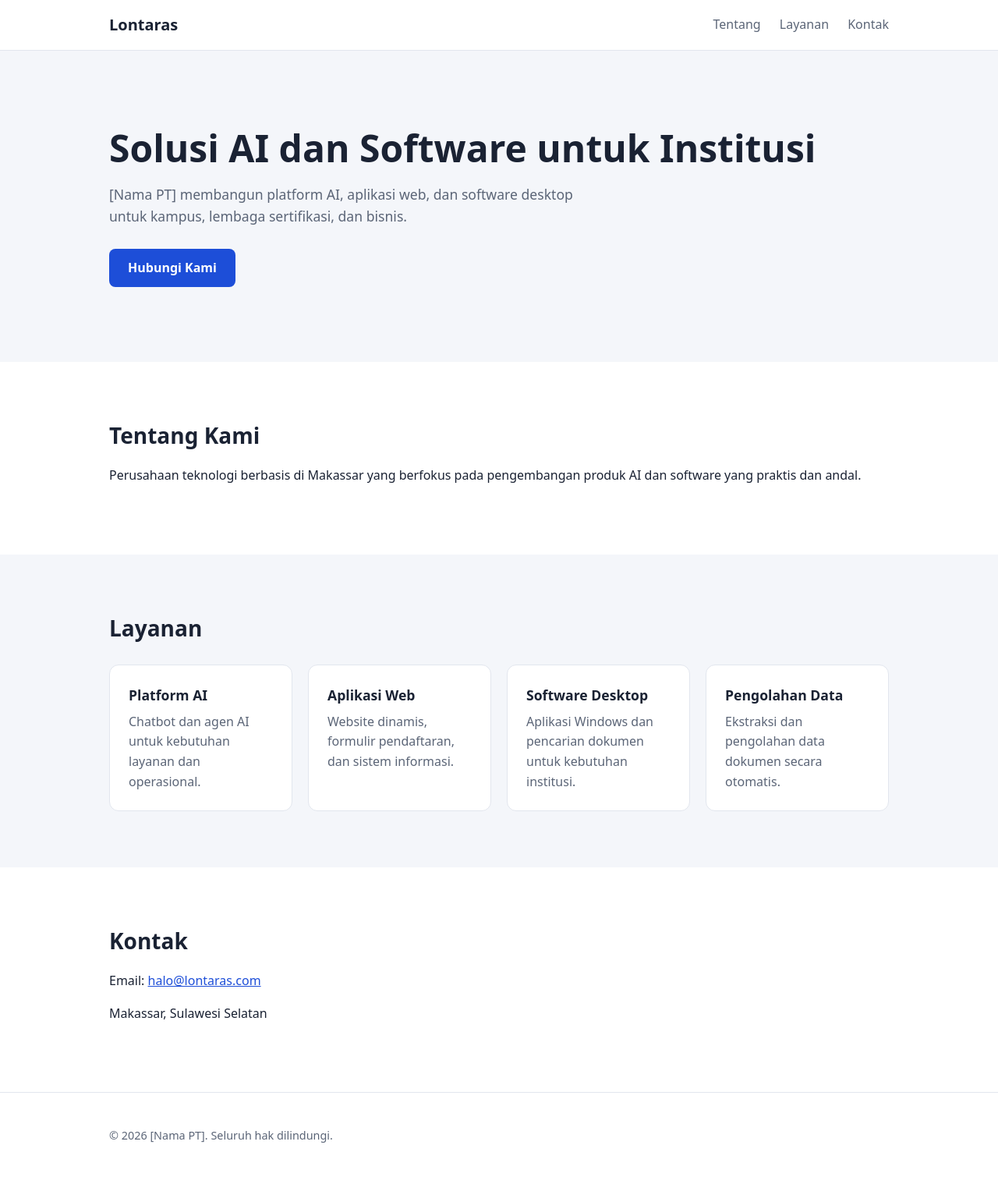
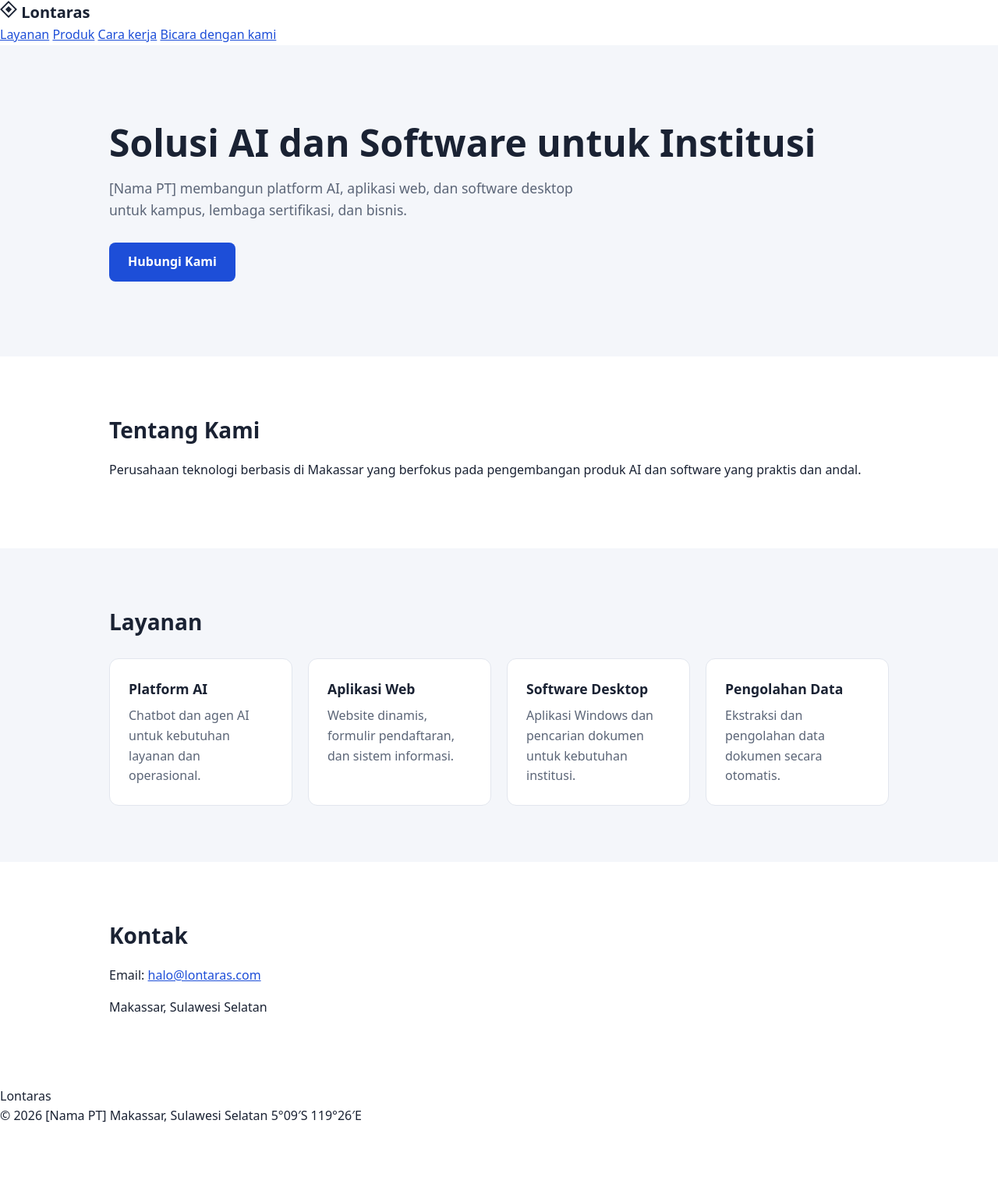
Before and after one commit to jefribuloup/lontaras, a Flask app: page / in a window 1280 px wide. Shown: the whole page at 78% size. After the commit the page ends 1439 px from the top, so only its background shows below. Run offline with Flask 3, Linux system fonts and the light colour scheme.

Commit message:
Update base.html

```diff
--- a/templates/base.html
+++ b/templates/base.html
@@ -4,28 +4,40 @@
   <meta charset="UTF-8">
   <meta name="viewport" content="width=device-width, initial-scale=1">
   <title>{% block title %}Lontaras{% endblock %}</title>
-  <meta name="description" content="{% block description %}Website resmi [Nama PT].{% endblock %}">
+  <meta name="description" content="{% block description %}Platform AI, aplikasi web, dan software desktop dari Makassar.{% endblock %}">
+  <meta name="theme-color" content="#efe9dd">
+  <link rel="preconnect" href="https://fonts.googleapis.com">
+  <link rel="preconnect" href="https://fonts.gstatic.com" crossorigin>
+  <link href="https://fonts.googleapis.com/css2?family=Fraunces:ital,opsz,wght@0,9..144,300..800;1,9..144,300..800&family=IBM+Plex+Mono:wght@400;500&family=IBM+Plex+Sans:wght@400;500;600&display=swap" rel="stylesheet">
   <link rel="stylesheet" href="{{ url_for('static', filename='css/style.css') }}">
 </head>
 <body>
-  <header class="site-header">
-    <div class="container">
-      <a class="brand" href="{{ url_for('index') }}">Lontaras</a>
-      <nav>
-        <a href="{{ url_for('index') }}#tentang">Tentang</a>
-        <a href="{{ url_for('index') }}#layanan">Layanan</a>
-        <a href="{{ url_for('index') }}#kontak">Kontak</a>
-      </nav>
-    </div>
+  <header class="top">
+    <a class="brand" href="{{ url_for('index') }}" aria-label="Lontaras">
+      <svg viewBox="0 0 24 24" width="22" height="22" aria-hidden="true">
+        <path d="M12 1.5 22.5 12 12 22.5 1.5 12Z" fill="none" stroke="currentColor" stroke-width="2"/>
+        <path d="M12 7.5 16.5 12 12 16.5 7.5 12Z" fill="currentColor"/>
+      </svg>
+      <span>Lontaras</span>
+    </a>
+    <nav class="menu" aria-label="Navigasi utama">
+      <a href="{{ url_for('index') }}#layanan">Layanan</a>
+      <a href="{{ url_for('index') }}#produk">Produk</a>
+      <a href="{{ url_for('index') }}#cara-kerja">Cara kerja</a>
+      <a class="pill" href="{{ url_for('index') }}#kontak">Bicara dengan kami</a>
+    </nav>
   </header>
 
   <main>
     {% block content %}{% endblock %}
   </main>
 
-  <footer class="site-footer">
-    <div class="container">
-      <p>&copy; 2026 [Nama PT]. Seluruh hak dilindungi.</p>
+  <footer class="foot">
+    <div class="foot-word" aria-hidden="true">Lontaras</div>
+    <div class="foot-row">
+      <span>&copy; 2026 [Nama PT]</span>
+      <span>Makassar, Sulawesi Selatan</span>
+      <span class="mono">5°09′S 119°26′E</span>
     </div>
   </footer>
 
```
